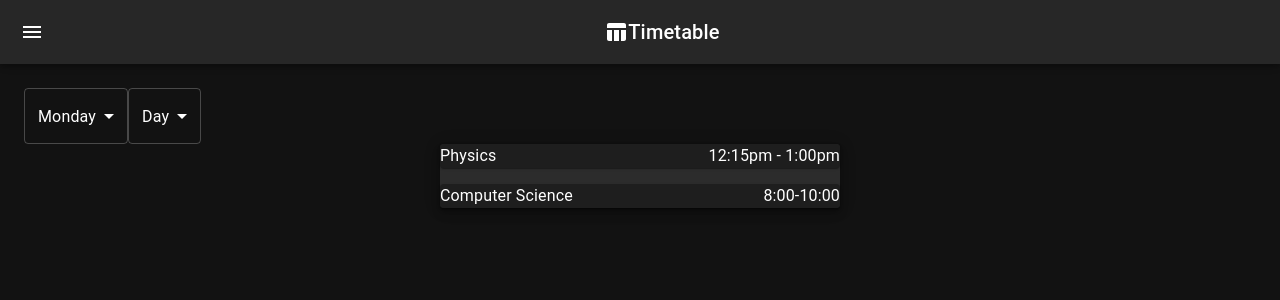
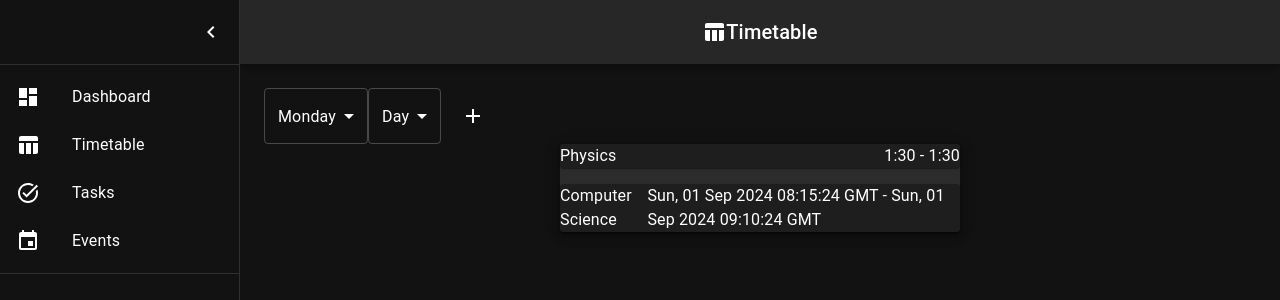
Before and after one commit to definitelyna/School-organisation-website-frontend, a React (Vite) app: page /timetable in a window 1280 px wide. Shown: the top 300 px of the page. Built offline with nearby package versions, Linux system fonts and the light colour scheme; no server answers.

Commit message:
Adjusted Period class, added dayjs library to better manipulate time format, added add period popup

```diff
--- a/package.json
+++ b/package.json
@@ -16,6 +16,7 @@
     "@mui/icons-material": "^6.0.1",
     "@mui/material": "^6.0.1",
     "@toolpad/core": "^0.5.2",
+    "dayjs": "^1.11.13",
     "react": "^18.3.1",
     "react-dom": "^18.3.1",
     "react-router-dom": "^6.26.1"
--- a/src/components/UIOverlay.jsx
+++ b/src/components/UIOverlay.jsx
@@ -97,7 +97,7 @@ const DrawerHeader = styled("div")(({ theme }) => ({
 
 export default function UIOverlay(prop) {
   const theme = useTheme();
-  const [open, setOpen] = React.useState(false);
+  const [open, setOpen] = React.useState(true);
   const navigate = useNavigate();
 
   const handleDrawerOpen = () => {
--- a/src/pages/timetable/Timetable.jsx
+++ b/src/pages/timetable/Timetable.jsx
@@ -1,34 +1,62 @@
 import { Paper, Select, MenuItem } from "@mui/material";
+
+import Button from "@mui/material/Button";
 import UIOverlay from "../../components/UIOverlay";
-import { useState } from "react";
+import { useEffect, useState } from "react";
 import DayTimetable from "./components/DayTimetable";
 import WeekTimetable from "./components/WeekTimetable";
 import style from "./Timetable.module.css";
+import dayjs from "dayjs";
+import customParseFormat from "dayjs/plugin/customParseFormat";
+import CreatePeriod from "./components/CreatePeriod";
+import AddIcon from "@mui/icons-material/Add";
 
-function Period(name, day, time, note) {
-  this.name = name;
-  this.day = day;
-  this.time = time;
-  this.note = note;
+dayjs.extend(customParseFormat);
+
+class Period {
+  constructor(name, dayOfWeek, startTime, endTime, note) {
+    this.name = name; //string
+    this.dayOfWeek = dayOfWeek; //string
+    this.startTime = startTime; //dayjs data type
+    this.endTime = endTime; //dayjs data type
+    this.note = note; //string
+  }
+
+  getInfo() {
+    return {
+      name: this.name,
+      dayOfWeek: this.dayOfWeek,
+      startTime: this.startTime,
+      endTime: this.endTime,
+      note: this.note,
+    };
+  }
+
+  getFormattedTime() {
+    return `${this.startTime} - ${this.endTime}`;
+  }
 }
 
 const testPeriod1 = new Period(
   "Physics",
   "Monday",
-  "12:15pm - 1:00pm",
+  dayjs("13:30", "h:mm").format("h:mm"),
+  dayjs("1:30", "H:mm").format("H:mm"),
   "Fucking hate this class"
 );
 const testPeriod2 = new Period(
   "Maths",
   "Monday",
-  "1:00pm - 2:00pm",
+  dayjs().set("hour", 8).set("minute", 15),
+  dayjs().set("hour", 9).set("minute", 10),
   "Fucking hate this class"
 );
 
 const testPeriod3 = new Period(
   "Computer Science",
   "Monday",
-  "8:00-10:00",
+  dayjs().set("hour", 8).set("minute", 15),
+  dayjs().set("hour", 9).set("minute", 10),
   "Fucking hate this class"
 );
 
@@ -44,6 +72,26 @@ export default function Timetable() {
   });
   const [currentDaySelected, setCurrentDaySelected] = useState("Monday");
   const [view, setView] = useState("Day");
+  const [createPeriodOpen, setCreatePeriodOpen] = useState(false);
+  const [newPeriodAdded, setNewPeriodAdded] = useState(false);
+
+  const fetchTimetableData = async () => {
+    try {
+      const response = await fetch("http://localhost:8080/api/periods");
+      console.log(response);
+    } catch (error) {
+      console.log(error.message);
+    }
+  };
+
+  fetchTimetableData();
+
+  const handleCreatePeriodOpen = () => {
+    setCreatePeriodOpen(true);
+  };
+  const handleCreatePeriodClose = () => {
+    setCreatePeriodOpen(false);
+  };
 
   const handleDayChange = (e) => {
     setCurrentDaySelected(e.target.value);
@@ -80,6 +128,9 @@ export default function Timetable() {
           <MenuItem value={"Day"}>Day</MenuItem>
           <MenuItem value={"Week"}>Week</MenuItem>
         </Select>
+        <Button onClick={handleCreatePeriodOpen} color="transparent">
+          <AddIcon />
+        </Button>
       </div>
 
       <Paper sx={{ width: "400px", marginInline: "auto" }} elevation={6}>
@@ -92,8 +143,8 @@ export default function Timetable() {
             currentDay={currentDaySelected}
           />
         )}
-
       </Paper>
+      <CreatePeriod open={createPeriodOpen} onClose={handleCreatePeriodClose} />
     </UIOverlay>
   );
 }
--- /dev/null
+++ b/src/pages/timetable/components/CreatePeriod.jsx
@@ -0,0 +1,76 @@
+import Box from "@mui/material/Box";
+import Modal from "@mui/material/Modal";
+import Button from "@mui/material/Button";
+import { useState } from "react";
+
+/**
+ * HEY FUTURE NA WHOS PICKING UP THE SLACK OF DOING THE ADDING THE PERIOD PART
+ * I already added the UI of it, and haven't done anythin to make it work.
+ * The Modal is the popup thing and the child modal is just a nested modal
+ *
+ *
+ *
+ */
+
+const style = {
+  position: "absolute",
+  top: "50%",
+  left: "50%",
+  transform: "translate(-50%, -50%)",
+  width: 400,
+  bgcolor: "background.paper",
+  border: "2px solid #000",
+  boxShadow: 24,
+  pt: 2,
+  px: 4,
+  pb: 3,
+};
+
+function ChildModal() {
+  const [open, setOpen] = useState(false);
+  const handleOpen = () => {
+    setOpen(true);
+  };
+  const handleClose = () => {
+    setOpen(false);
+  };
+
+  return (
+    <>
+      <Button onClick={handleOpen}>Open Child Modal</Button>
+      <Modal
+        open={open}
+        onClose={handleClose}
+        aria-labelledby="child-modal-title"
+        aria-describedby="child-modal-description"
+      >
+        <Box sx={{ ...style, width: 200 }}>
+          <h2 id="child-modal-title">Text in a child modal</h2>
+          <p id="child-modal-description">
+            Lorem ipsum, dolor sit amet consectetur adipisicing elit.
+          </p>
+          <Button onClick={handleClose}>Close Child Modal</Button>
+        </Box>
+      </Modal>
+    </>
+  );
+}
+
+export default function CreatePeriod(prop) {
+  return (
+    <Modal
+      open={prop.open}
+      onClose={prop.onClose}
+      aria-labelledby="parent-modal-title"
+      aria-describedby="parent-modal-description"
+    >
+      <Box sx={{ ...style, width: 400 }}>
+        <h2 id="parent-modal-title">Add period</h2>
+        <p id="parent-modal-description">
+          Duis mollis, est non commodo luctus, nisi erat porttitor ligula.
+        </p>
+        {/* <ChildModal /> */}
+      </Box>
+    </Modal>
+  );
+}
--- a/src/pages/timetable/components/DayTimetable.jsx
+++ b/src/pages/timetable/components/DayTimetable.jsx
@@ -18,7 +18,7 @@ export default function DayTimetable(prop) {
             }}
           >
             <Typography>{period.name}</Typography>
-            <Typography>{period.time}</Typography>
+            <Typography>{period.getFormattedTime()}</Typography>
           </Paper>
         </Grid>
       ))}
```
Also changed, not shown: 1 other file (tests, documents, lock files or other folders).
